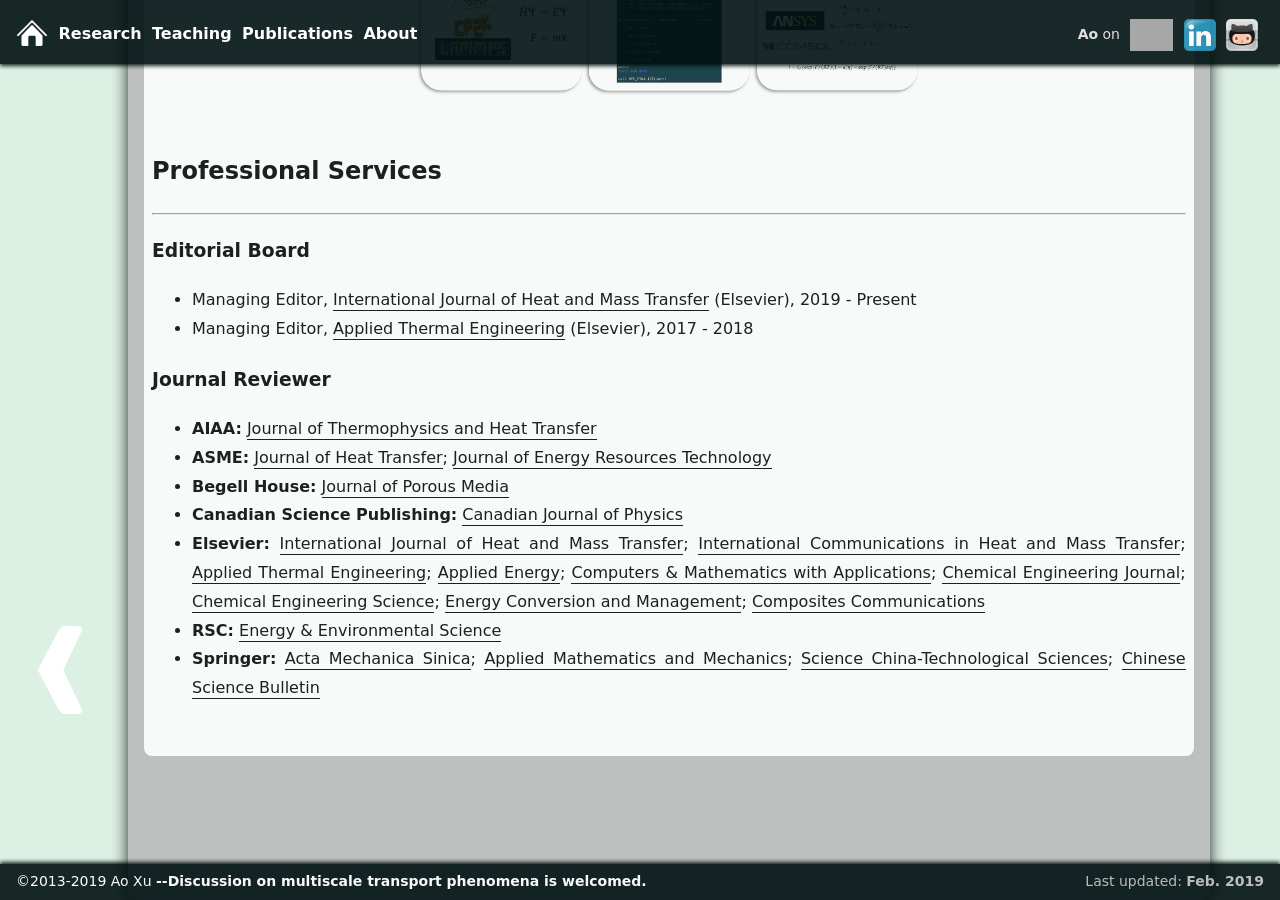
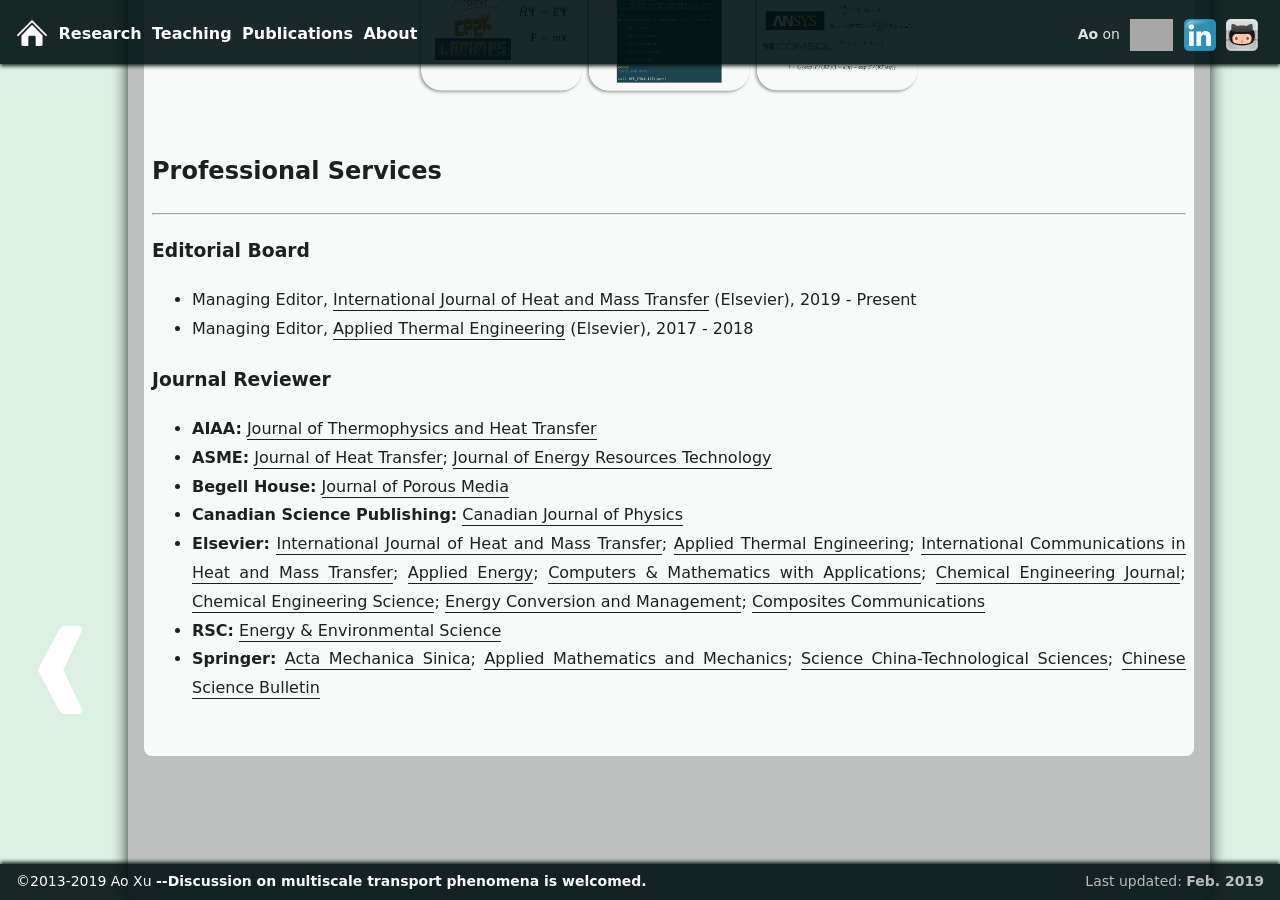
Before and after one commit to xuaoxiqi/xuaoxiqi.github.io, a Jekyll site: the page built from research.html, in a window 1280 px wide and 900 px high, scrolled down 1112 px. Built offline with Jekyll 4.4.1, drawn with Linux system fonts in a browser that asks for light colours; some web fonts are replaced; some of the changed lines change nothing that is shown; grey boxes are pictures that could not be loaded.

Commit message:
minor edit

```diff
--- a/research.html
+++ b/research.html
@@ -113,8 +113,8 @@
         </li>
         <li><b>Elsevier:</b>
             <a href="https://www.journals.elsevier.com/international-journal-of-heat-and-mass-transfer" target="_blank">International Journal of Heat and Mass Transfer</a>;
+            <a href="https://www.journals.elsevier.com/applied-thermal-engineering" target="_blank">Applied Thermal Engineering</a>;
             <a href="https://www.journals.elsevier.com/international-communications-in-heat-and-mass-transfer" target="_blank"> International Communications in Heat and Mass Transfer</a>;
-            <a href="https://www.journals.elsevier.com/applied-thermal-engineering" target="_blank">Applied Thermal Engineering</a>;
             <a href="https://www.journals.elsevier.com/applied-energy" target="_blank">Applied Energy</a>;
             <a href="https://www.journals.elsevier.com/computers-and-mathematics-with-applications/" target="_blank">Computers & Mathematics with Applications</a>;
             <a href="https://www.journals.elsevier.com/chemical-engineering-journal" target="_blank">Chemical Engineering Journal</a>;
```
Also changed, not shown: publications.html (+18 -4 lines).
